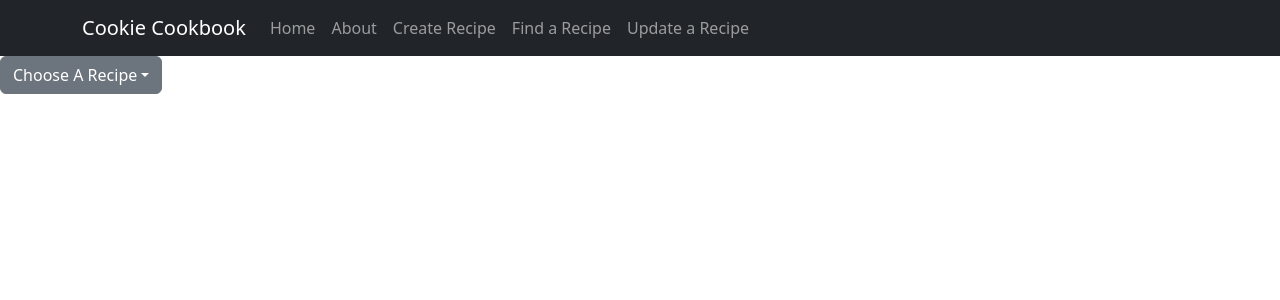
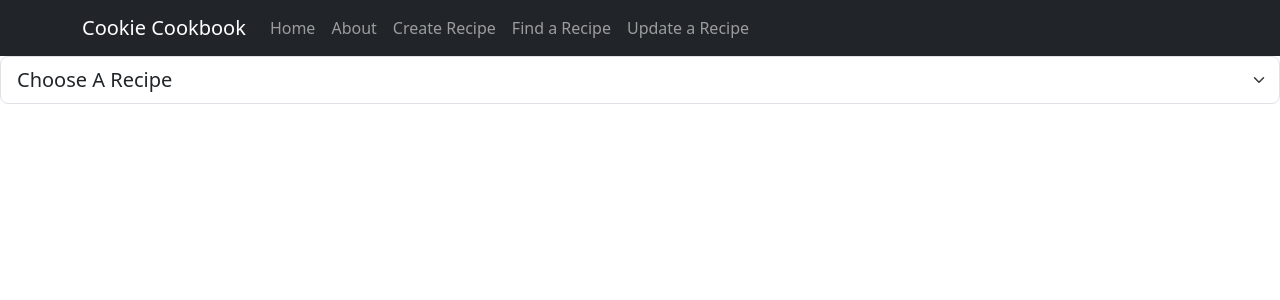
Before and after one commit to meiragoldstone/cookies, a React (Create React App) app in the folder cookie-cookbook-app/: page /Update in a window 1280 px wide. Shown: the top 300 px of the page. Built offline with nearby package versions, Linux system fonts and the light colour scheme.

Commit message:
Update page half way there!

```diff
--- a/cookie-cookbook-app/src/Pages/Update.jsx
+++ b/cookie-cookbook-app/src/Pages/Update.jsx
@@ -1,19 +1,42 @@
 import React from 'react';
 import { useState } from 'react';
-import Dropdown from 'react-bootstrap/Dropdown';
-import DropdownButton from 'react-bootstrap/DropdownButton';
+import Form from 'react-bootstrap/Form';
+import Card from 'react-bootstrap/Card';
+import ListGroup from 'react-bootstrap/ListGroup';
 
 const Update = () => {
-    const [recipeList, setRecipeList] = useState({"Banana":["Flour", "Sugar"], "Chocolate":["Oil", "Eggs"]})
+    const [recipeList, setRecipeList] = useState([{key:"Banana", value:{1:"Flour", 2:"Sugar"}}, {key:"Chocolate", value:{1:"Oil", 2:"Eggs"}}])
     const [chosenRecipe, setChosenRecipe] = useState({})
+
+    const handleSelectChange = (event) => {
+        setChosenRecipe(event.target.value);
+
+        return (
+            <>
+                <Card style={{ width: '50%' }}>
+                <Card.Header>{Object.keys(chosenRecipe)[0]}</Card.Header>
+                <ListGroup variant="flush">
+                    {Object.valules(chosenRecipe).map((ingredient) => (
+                    <option key = {ingredient.key} value={recipe} >{recipe.key}</option>)
+                    )}
+                    <ListGroup.Item>Cras justo odio</ListGroup.Item>
+                    <ListGroup.Item>Dapibus ac facilisis in</ListGroup.Item>
+                    <ListGroup.Item>Vestibulum at eros</ListGroup.Item>
+                </ListGroup>
+                </Card>
+            </>
+        )
+    }
 
     return (
         <>
-            <DropdownButton variant = "secondary" id="dropdown-basic-button" title="Choose A Recipe">
-            {Object.keys(recipeList).forEach(key => {
-                <Dropdown.Item href="/About">{key}</Dropdown.Item>;
-            })}
-            </DropdownButton>
+            <Form.Select aria-label="Default select example" size="lg" onChange = "handleSelectChange(event)">
+                <option>Choose A Recipe</option>
+                {recipeList.map((recipe) => (
+                    <option key = {recipe.key} value={recipe} >{recipe.key}</option>)
+                )}
+
+            </Form.Select>
         </>
 
 //         // Loop through each key in the itemsObject
```
